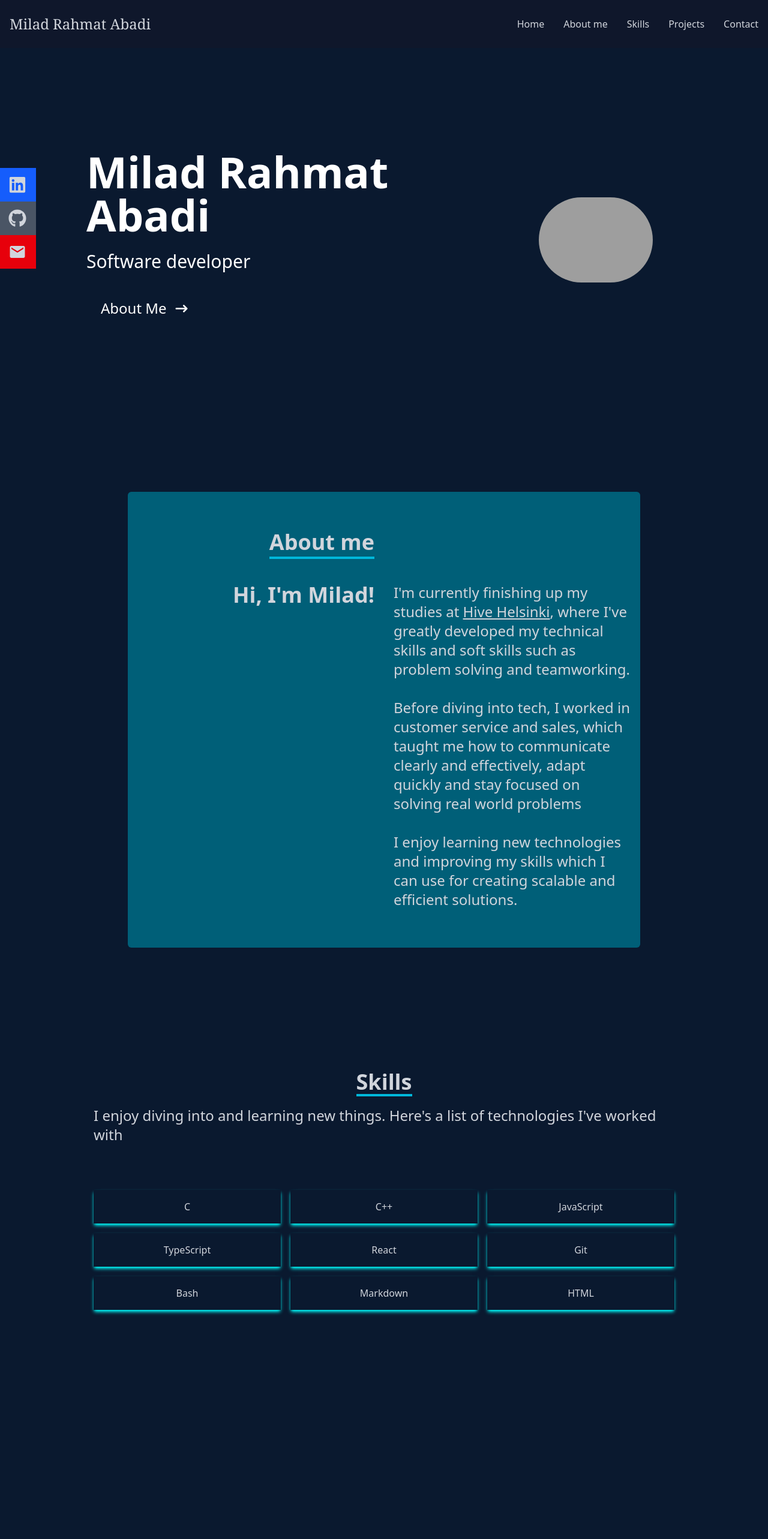
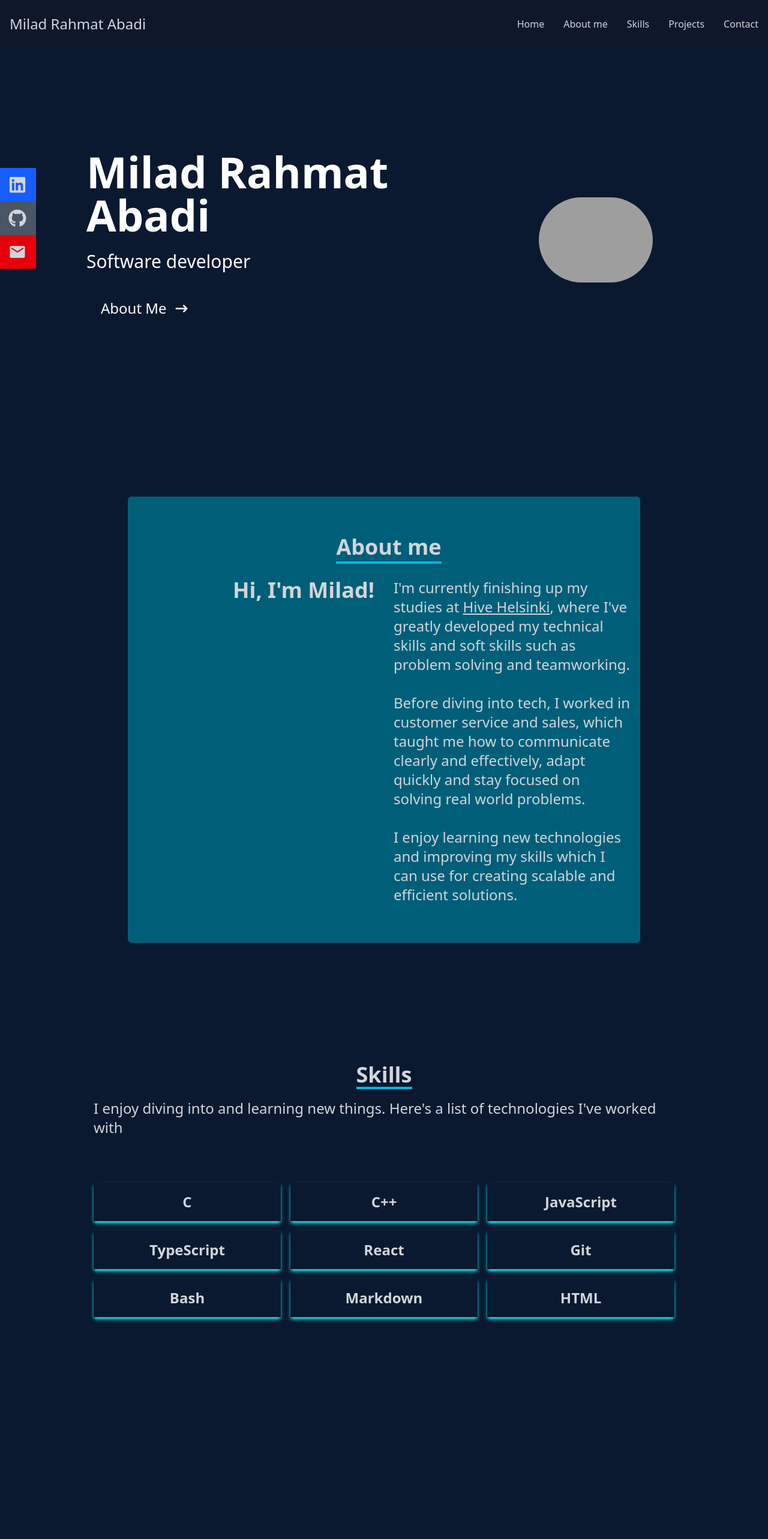
Before and after one commit to miladrahmat/Portfolio, a React (Vite) app: page / in a window 1280 px wide. Shown: the top 2566 px of the page at 60% size. Built offline with nearby package versions, Linux system fonts and the light colour scheme; grey boxes are pictures that could not be loaded.

Commit message:
Fixed typo, Styling

```diff
--- a/src/components/About.tsx
+++ b/src/components/About.tsx
@@ -3,13 +3,11 @@ const About = () => {
 		<div id='about' className='w-full h-screen bg-[#0a192f] text-gray-300'>
 			<div className='flex flex-col justify-center items-center w-full h-full'>
 				<div className='py-16 rounded-md bg-cyan-800 flex flex-col justify-center items-center w-4/6'>
-					<div className='max-w-[1000px] w-full grid grid-cols-2 gap-8 mb-4'>
-						<div className='sm:text-right pb-8 pl-4'>
+						<div className='sm:text-center pb-8 pl-4'>
 							<p className='text-2xl sm:text-4xl font-bold inline border-b-4 border-cyan-500'>
 								About me
 							</p>
 						</div>
-					</div>
 					<div className='max-w-[1000px] w-full grid sm:grid-cols-2 gap-8 px-4'>
 						<div className='sm:text-right sm:text-4xl font-bold'>
 							<p>
@@ -18,10 +16,10 @@ const About = () => {
 						</div>
 						<div className='sm:text-2xl'>
 							<p>
-								I'm currently finishing up my studies at <a className='inline hover:text-blue-400 underline' href='https://hive.fi'>Hive Helsinki</a>,
+								I'm currently finishing up my studies at <a className='inline hover:text-blue-400 underline' href='https://www.hive.fi'>Hive Helsinki</a>,
 								where I've greatly developed my technical skills and soft skills such as problem solving and teamworking.<br /><br />
 								Before diving into tech, I worked in customer service and sales, which taught me how to communicate clearly and effectively,
-								adapt quickly and stay focused on solving real world problems<br /><br />
+								adapt quickly and stay focused on solving real world problems.<br /><br />
 								I enjoy learning new technologies and improving my skills which I can use for creating scalable and efficient solutions.
 							</p>
 						</div>
--- a/src/components/Contact.tsx
+++ b/src/components/Contact.tsx
@@ -9,12 +9,12 @@ const Contact = () => {
 
 	return (
 		<div id='contact' className='w-full h-screen bg-[#0a192f] flex justify-center items-center p-4'>
-			<div className='flex flex-col max-w-[600px] w-full'>
-				<div className='pb-8 flex-col justify-center w-full h-full items-center'>
+			<div className='flex flex-col justify-center items-center max-w-[600px] w-full'>
+				<div className='pb-8 flex flex-col justify-center w-full h-full items-center'>
 					<p className='text-2xl sm:text-4xl font-bold inline border-b-4 border-cyan-500 text-gray-300'>
 						Contact
 					</p>
-					<p className='text-gray-300 py-4'>
+					<p className='sm:text-2xl text-gray-300 py-4'>
 						Let's connect!
 					</p>
 				</div>
--- a/src/components/Navbar.tsx
+++ b/src/components/Navbar.tsx
@@ -24,7 +24,7 @@ const Navbar = () => {
 	return (
 		<div className='fixed w-full h-20 flex justify-between items-center px-4 bg-slate-900 text-gray-300 z-100'>
 			<div>
-				<h1 className='font-thin text-2xl font-serif'>Milad Rahmat Abadi</h1>
+				<h1 className='text-2xl'>Milad Rahmat Abadi</h1>
 			</div>
 			<ul className='hidden md:flex gap-x-8'>
 				<li>
--- a/src/components/Skills.tsx
+++ b/src/components/Skills.tsx
@@ -2,7 +2,7 @@
 const Skill = ( {text}: {text: string} ) => {
 	return (
 		<div className='shadow-md shadow-[#00ffff]'>
-			<p className='my-4'>
+			<p className='font-bold text-2xl my-4'>
 				{text}
 			</p>
 		</div>
```
